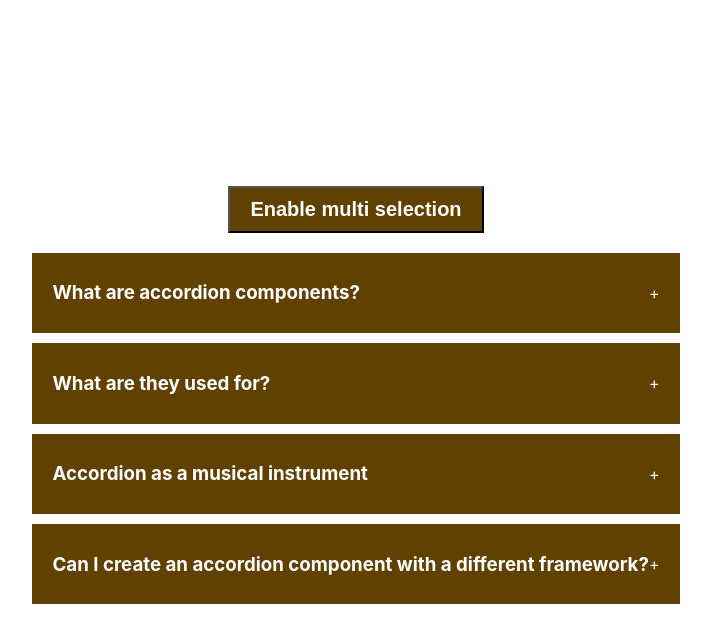
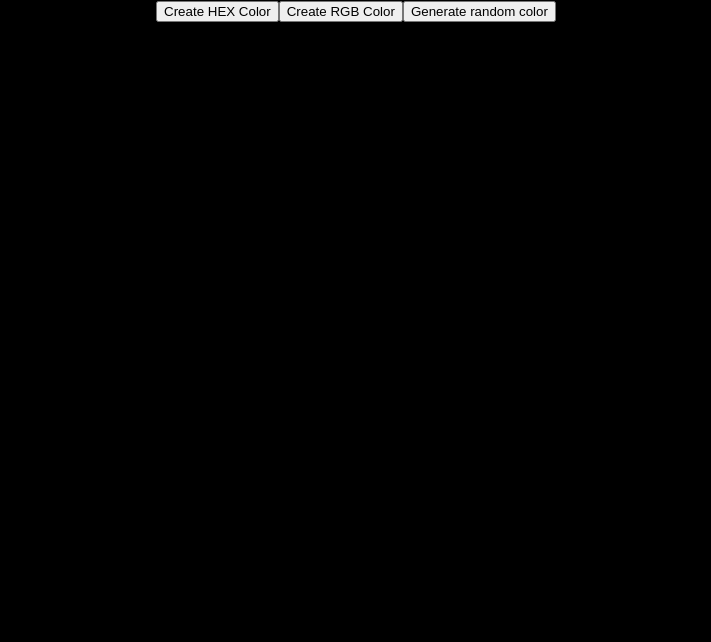
Before and after one commit to lucaslbmp/freecodecamp_react-simple-projects, a React (Create React App) app: page / in a window 1280 px wide. Shown: the top 642 px of the page, without its empty margins (284-995 px from the left). Built offline with nearby package versions, Linux system fonts and the light colour scheme.

Commit message:
Random color generator

```diff
--- a/src/App.js
+++ b/src/App.js
@@ -1,12 +1,16 @@
 import logo from './logo.svg';
 import './App.css';
 import Accordian from './components/accordion';
+import RandomColor from './components/random-color';
 
 function App() {
   return (
     <div className="App">
       {/* accordian */}
-      <Accordian />
+      {/* <Accordian /> */}
+
+      {/* random color */}
+      <RandomColor />
     </div>
   );
 }
--- /dev/null
+++ b/src/components/random-color/index.jsx
@@ -0,0 +1,36 @@
+import { useState } from "react";
+
+export default function RandomColor() {
+  const [colorType, setColorType] = useState("hex");
+  const [color, setColor] = useState("#000");
+
+  const randomInt = (min, max) => Math.floor((max - min) * Math.random() + min);
+
+  const generateRandomColor = () => {
+    let color = Array.from({ length: 3 }, () => randomInt(0, 255));
+    colorType === "hex"
+      ? setColor(getHex(...color))
+      : setColor(getRgb(...color));
+  };
+
+  const getRgb = (r, g, b) => `rgb(${r},${g},${b})`;
+
+  const getHex = (...rgb) => {
+    let [r, g, b] = rgb.map((c) => c.toString(16));
+    return `#${r}${g}${b}`;
+  };
+
+  return (
+    <div
+      style={{
+        width: "100vw",
+        height: "100vh",
+        background: color,
+      }}
+    >
+      <button onClick={() => setColorType("hex")}>Create HEX Color</button>
+      <button onClick={() => setColorType("rgb")}>Create RGB Color</button>
+      <button onClick={generateRandomColor}>Generate random color</button>
+    </div>
+  );
+}
```
